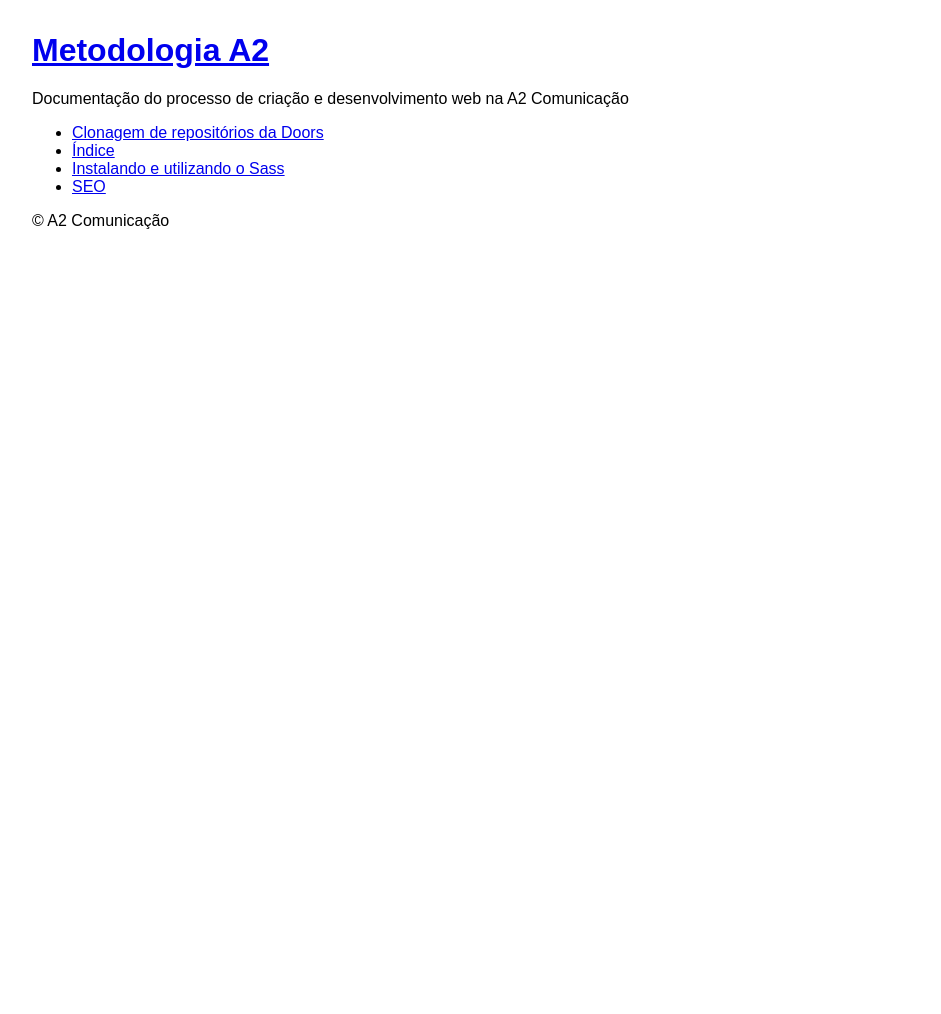
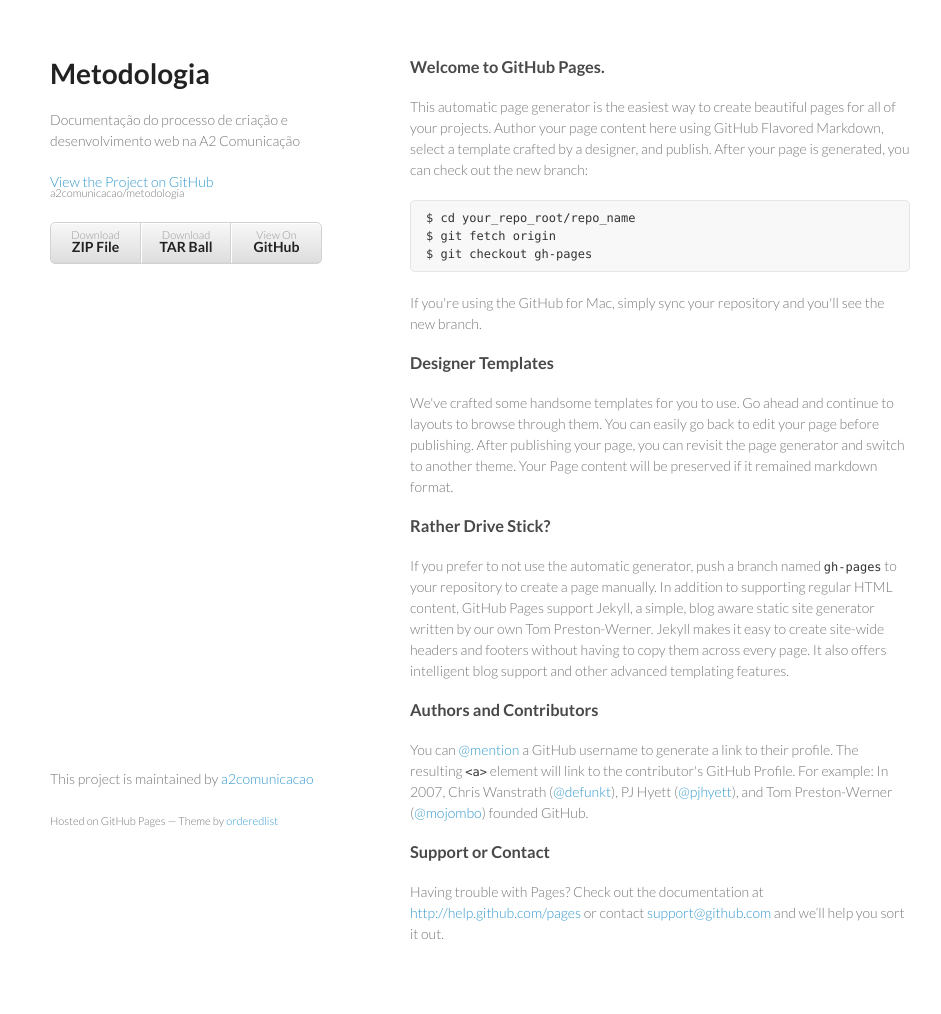
Before and after one commit to Corelio/metodologia, a Jekyll site: the page index.html, which Jekyll copies as it is, in a window 1280 px wide. Shown: the whole page, without its empty margins (160-1101 px from the left). Built offline with Jekyll 4.4.1, drawn with Linux system fonts in a browser that asks for light colours; before the commit the page ends 900 px from its top, so only the background shows below that.

Commit message:
Create gh-pages branch via GitHub

```diff
--- a/index.html
+++ b/index.html
@@ -1,21 +1,66 @@
----
-layout: default
-title: Índice
----
+<!doctype html>
+<html>
+  <head>
+    <meta charset="utf-8">
+    <meta http-equiv="X-UA-Compatible" content="chrome=1">
+    <title>Metodologia by a2comunicacao</title>
 
-<section class="content">
+    <link rel="stylesheet" href="stylesheets/styles.css">
+    <link rel="stylesheet" href="stylesheets/pygment_trac.css">
+    <meta name="viewport" content="width=device-width, initial-scale=1, user-scalable=no">
+    <!--[if lt IE 9]>
+    <script src="//html5shiv.googlecode.com/svn/trunk/html5.js"></script>
+    <![endif]-->
+  </head>
+  <body>
+    <div class="wrapper">
+      <header>
+        <h1>Metodologia</h1>
+        <p>Documentação do processo de criação e desenvolvimento web na A2 Comunicação</p>
 
-<ul>
-  {% for p in site.pages %}
-  	{% if p.url != page.url %}
-	<li>
-		<a href="{{ p.url }}">
-			{{ p.title }}
-		</a>
-	</li>
-	{% endif %}
-  {% endfor %}
-</ul>
+        <p class="view"><a href="https://github.com/a2comunicacao/metodologia">View the Project on GitHub <small>a2comunicacao/metodologia</small></a></p>
 
 
-</section>
+        <ul>
+          <li><a href="https://github.com/a2comunicacao/metodologia/zipball/master">Download <strong>ZIP File</strong></a></li>
+          <li><a href="https://github.com/a2comunicacao/metodologia/tarball/master">Download <strong>TAR Ball</strong></a></li>
+          <li><a href="https://github.com/a2comunicacao/metodologia">View On <strong>GitHub</strong></a></li>
+        </ul>
+      </header>
+      <section>
+        <h3>Welcome to GitHub Pages.</h3>
+
+<p>This automatic page generator is the easiest way to create beautiful pages for all of your projects. Author your page content here using GitHub Flavored Markdown, select a template crafted by a designer, and publish. After your page is generated, you can check out the new branch:</p>
+
+<pre><code>$ cd your_repo_root/repo_name
+$ git fetch origin
+$ git checkout gh-pages
+</code></pre>
+
+<p>If you're using the GitHub for Mac, simply sync your repository and you'll see the new branch.</p>
+
+<h3>Designer Templates</h3>
+
+<p>We've crafted some handsome templates for you to use. Go ahead and continue to layouts to browse through them. You can easily go back to edit your page before publishing. After publishing your page, you can revisit the page generator and switch to another theme. Your Page content will be preserved if it remained markdown format.</p>
+
+<h3>Rather Drive Stick?</h3>
+
+<p>If you prefer to not use the automatic generator, push a branch named <code>gh-pages</code> to your repository to create a page manually. In addition to supporting regular HTML content, GitHub Pages support Jekyll, a simple, blog aware static site generator written by our own Tom Preston-Werner. Jekyll makes it easy to create site-wide headers and footers without having to copy them across every page. It also offers intelligent blog support and other advanced templating features.</p>
+
+<h3>Authors and Contributors</h3>
+
+<p>You can <a href="https://github.com/blog/821" class="user-mention">@mention</a> a GitHub username to generate a link to their profile. The resulting <code>&lt;a&gt;</code> element will link to the contributor's GitHub Profile. For example: In 2007, Chris Wanstrath (<a href="https://github.com/defunkt" class="user-mention">@defunkt</a>), PJ Hyett (<a href="https://github.com/pjhyett" class="user-mention">@pjhyett</a>), and Tom Preston-Werner (<a href="https://github.com/mojombo" class="user-mention">@mojombo</a>) founded GitHub.</p>
+
+<h3>Support or Contact</h3>
+
+<p>Having trouble with Pages? Check out the documentation at <a href="http://help.github.com/pages">http://help.github.com/pages</a> or contact <a href="mailto:support@github.com">support@github.com</a> and we’ll help you sort it out.</p>
+      </section>
+      <footer>
+        <p>This project is maintained by <a href="https://github.com/a2comunicacao">a2comunicacao</a></p>
+        <p><small>Hosted on GitHub Pages &mdash; Theme by <a href="https://github.com/orderedlist">orderedlist</a></small></p>
+      </footer>
+    </div>
+    <script src="javascripts/scale.fix.js"></script>
+
+  </body>
+</html>
--- /dev/null
+++ b/javascripts/scale.fix.js
@@ -0,0 +1,17 @@
+var metas = document.getElementsByTagName('meta');
+var i;
+if (navigator.userAgent.match(/iPhone/i)) {
+  for (i=0; i<metas.length; i++) {
+    if (metas[i].name == "viewport") {
+      metas[i].content = "width=device-width, minimum-scale=1.0, maximum-scale=1.0";
+    }
+  }
+  document.addEventListener("gesturestart", gestureStart, false);
+}
+function gestureStart() {
+  for (i=0; i<metas.length; i++) {
+    if (metas[i].name == "viewport") {
+      metas[i].content = "width=device-width, minimum-scale=0.25, maximum-scale=1.6";
+    }
+  }
+}
--- /dev/null
+++ b/stylesheets/pygment_trac.css
@@ -0,0 +1,69 @@
+.highlight  { background: #ffffff; }
+.highlight .c { color: #999988; font-style: italic } /* Comment */
+.highlight .err { color: #a61717; background-color: #e3d2d2 } /* Error */
+.highlight .k { font-weight: bold } /* Keyword */
+.highlight .o { font-weight: bold } /* Operator */
+.highlight .cm { color: #999988; font-style: italic } /* Comment.Multiline */
+.highlight .cp { color: #999999; font-weight: bold } /* Comment.Preproc */
+.highlight .c1 { color: #999988; font-style: italic } /* Comment.Single */
+.highlight .cs { color: #999999; font-weight: bold; font-style: italic } /* Comment.Special */
+.highlight .gd { color: #000000; background-color: #ffdddd } /* Generic.Deleted */
+.highlight .gd .x { color: #000000; background-color: #ffaaaa } /* Generic.Deleted.Specific */
+.highlight .ge { font-style: italic } /* Generic.Emph */
+.highlight .gr { color: #aa0000 } /* Generic.Error */
+.highlight .gh { color: #999999 } /* Generic.Heading */
+.highlight .gi { color: #000000; background-color: #ddffdd } /* Generic.Inserted */
+.highlight .gi .x { color: #000000; background-color: #aaffaa } /* Generic.Inserted.Specific */
+.highlight .go { color: #888888 } /* Generic.Output */
+.highlight .gp { color: #555555 } /* Generic.Prompt */
+.highlight .gs { font-weight: bold } /* Generic.Strong */
+.highlight .gu { color: #800080; font-weight: bold; } /* Generic.Subheading */
+.highlight .gt { color: #aa0000 } /* Generic.Traceback */
+.highlight .kc { font-weight: bold } /* Keyword.Constant */
+.highlight .kd { font-weight: bold } /* Keyword.Declaration */
+.highlight .kn { font-weight: bold } /* Keyword.Namespace */
+.highlight .kp { font-weight: bold } /* Keyword.Pseudo */
+.highlight .kr { font-weight: bold } /* Keyword.Reserved */
+.highlight .kt { color: #445588; font-weight: bold } /* Keyword.Type */
+.highlight .m { color: #009999 } /* Literal.Number */
+.highlight .s { color: #d14 } /* Literal.String */
+.highlight .na { color: #008080 } /* Name.Attribute */
+.highlight .nb { color: #0086B3 } /* Name.Builtin */
+.highlight .nc { color: #445588; font-weight: bold } /* Name.Class */
+.highlight .no { color: #008080 } /* Name.Constant */
+.highlight .ni { color: #800080 } /* Name.Entity */
+.highlight .ne { color: #990000; font-weight: bold } /* Name.Exception */
+.highlight .nf { color: #990000; font-weight: bold } /* Name.Function */
+.highlight .nn { color: #555555 } /* Name.Namespace */
+.highlight .nt { color: #000080 } /* Name.Tag */
+.highlight .nv { color: #008080 } /* Name.Variable */
+.highlight .ow { font-weight: bold } /* Operator.Word */
+.highlight .w { color: #bbbbbb } /* Text.Whitespace */
+.highlight .mf { color: #009999 } /* Literal.Number.Float */
+.highlight .mh { color: #009999 } /* Literal.Number.Hex */
+.highlight .mi { color: #009999 } /* Literal.Number.Integer */
+.highlight .mo { color: #009999 } /* Literal.Number.Oct */
+.highlight .sb { color: #d14 } /* Literal.String.Backtick */
+.highlight .sc { color: #d14 } /* Literal.String.Char */
+.highlight .sd { color: #d14 } /* Literal.String.Doc */
+.highlight .s2 { color: #d14 } /* Literal.String.Double */
+.highlight .se { color: #d14 } /* Literal.String.Escape */
+.highlight .sh { color: #d14 } /* Literal.String.Heredoc */
+.highlight .si { color: #d14 } /* Literal.String.Interpol */
+.highlight .sx { color: #d14 } /* Literal.String.Other */
+.highlight .sr { color: #009926 } /* Literal.String.Regex */
+.highlight .s1 { color: #d14 } /* Literal.String.Single */
+.highlight .ss { color: #990073 } /* Literal.String.Symbol */
+.highlight .bp { color: #999999 } /* Name.Builtin.Pseudo */
+.highlight .vc { color: #008080 } /* Name.Variable.Class */
+.highlight .vg { color: #008080 } /* Name.Variable.Global */
+.highlight .vi { color: #008080 } /* Name.Variable.Instance */
+.highlight .il { color: #009999 } /* Literal.Number.Integer.Long */
+
+.type-csharp .highlight .k { color: #0000FF }
+.type-csharp .highlight .kt { color: #0000FF }
+.type-csharp .highlight .nf { color: #000000; font-weight: normal }
+.type-csharp .highlight .nc { color: #2B91AF }
+.type-csharp .highlight .nn { color: #000000 }
+.type-csharp .highlight .s { color: #A31515 }
+.type-csharp .highlight .sc { color: #A31515 }
--- /dev/null
+++ b/stylesheets/styles.css
@@ -0,0 +1,255 @@
+@import url(https://fonts.googleapis.com/css?family=Lato:300italic,700italic,300,700);
+
+body {
+  padding:50px;
+  font:14px/1.5 Lato, "Helvetica Neue", Helvetica, Arial, sans-serif;
+  color:#777;
+  font-weight:300;
+}
+
+h1, h2, h3, h4, h5, h6 {
+  color:#222;
+  margin:0 0 20px;
+}
+
+p, ul, ol, table, pre, dl {
+  margin:0 0 20px;
+}
+
+h1, h2, h3 {
+  line-height:1.1;
+}
+
+h1 {
+  font-size:28px;
+}
+
+h2 {
+  color:#393939;
+}
+
+h3, h4, h5, h6 {
+  color:#494949;
+}
+
+a {
+  color:#39c;
+  font-weight:400;
+  text-decoration:none;
+}
+
+a small {
+  font-size:11px;
+  color:#777;
+  margin-top:-0.6em;
+  display:block;
+}
+
+.wrapper {
+  width:860px;
+  margin:0 auto;
+}
+
+blockquote {
+  border-left:1px solid #e5e5e5;
+  margin:0;
+  padding:0 0 0 20px;
+  font-style:italic;
+}
+
+code, pre {
+  font-family:Monaco, Bitstream Vera Sans Mono, Lucida Console, Terminal;
+  color:#333;
+  font-size:12px;
+}
+
+pre {
+  padding:8px 15px;
+  background: #f8f8f8;
+  border-radius:5px;
+  border:1px solid #e5e5e5;
+  overflow-x: auto;
+}
+
+table {
+  width:100%;
+  border-collapse:collapse;
+}
+
+th, td {
+  text-align:left;
+  padding:5px 10px;
+  border-bottom:1px solid #e5e5e5;
+}
+
+dt {
+  color:#444;
+  font-weight:700;
+}
+
+th {
+  color:#444;
+}
+
+img {
+  max-width:100%;
+}
+
+header {
+  width:270px;
+  float:left;
+  position:fixed;
+}
+
+header ul {
+  list-style:none;
+  height:40px;
+
+  padding:0;
+
+  background: #eee;
+  background: -moz-linear-gradient(top, #f8f8f8 0%, #dddddd 100%);
+  background: -webkit-gradient(linear, left top, left bottom, color-stop(0%,#f8f8f8), color-stop(100%,#dddddd));
+  background: -webkit-linear-gradient(top, #f8f8f8 0%,#dddddd 100%);
+  background: -o-linear-gradient(top, #f8f8f8 0%,#dddddd 100%);
+  background: -ms-linear-gradient(top, #f8f8f8 0%,#dddddd 100%);
+  background: linear-gradient(top, #f8f8f8 0%,#dddddd 100%);
+
+  border-radius:5px;
+  border:1px solid #d2d2d2;
+  box-shadow:inset #fff 0 1px 0, inset rgba(0,0,0,0.03) 0 -1px 0;
+  width:270px;
+}
+
+header li {
+  width:89px;
+  float:left;
+  border-right:1px solid #d2d2d2;
+  height:40px;
+}
+
+header ul a {
+  line-height:1;
+  font-size:11px;
+  color:#999;
+  display:block;
+  text-align:center;
+  padding-top:6px;
+  height:40px;
+}
+
+strong {
+  color:#222;
+  font-weight:700;
+}
+
+header ul li + li {
+  width:88px;
+  border-left:1px solid #fff;
+}
+
+header ul li + li + li {
+  border-right:none;
+  width:89px;
+}
+
+header ul a strong {
+  font-size:14px;
+  display:block;
+  color:#222;
+}
+
+section {
+  width:500px;
+  float:right;
+  padding-bottom:50px;
+}
+
+small {
+  font-size:11px;
+}
+
+hr {
+  border:0;
+  background:#e5e5e5;
+  height:1px;
+  margin:0 0 20px;
+}
+
+footer {
+  width:270px;
+  float:left;
+  position:fixed;
+  bottom:50px;
+}
+
+@media print, screen and (max-width: 960px) {
+
+  div.wrapper {
+    width:auto;
+    margin:0;
+  }
+
+  header, section, footer {
+    float:none;
+    position:static;
+    width:auto;
+  }
+
+  header {
+    padding-right:320px;
+  }
+
+  section {
+    border:1px solid #e5e5e5;
+    border-width:1px 0;
+    padding:20px 0;
+    margin:0 0 20px;
+  }
+
+  header a small {
+    display:inline;
+  }
+
+  header ul {
+    position:absolute;
+    right:50px;
+    top:52px;
+  }
+}
+
+@media print, screen and (max-width: 720px) {
+  body {
+    word-wrap:break-word;
+  }
+
+  header {
+    padding:0;
+  }
+
+  header ul, header p.view {
+    position:static;
+  }
+
+  pre, code {
+    word-wrap:normal;
+  }
+}
+
+@media print, screen and (max-width: 480px) {
+  body {
+    padding:15px;
+  }
+
+  header ul {
+    display:none;
+  }
+}
+
+@media print {
+  body {
+    padding:0.4in;
+    font-size:12pt;
+    color:#444;
+  }
+}
```
Also changed, not shown: params.json (added, +1 -0 lines).
